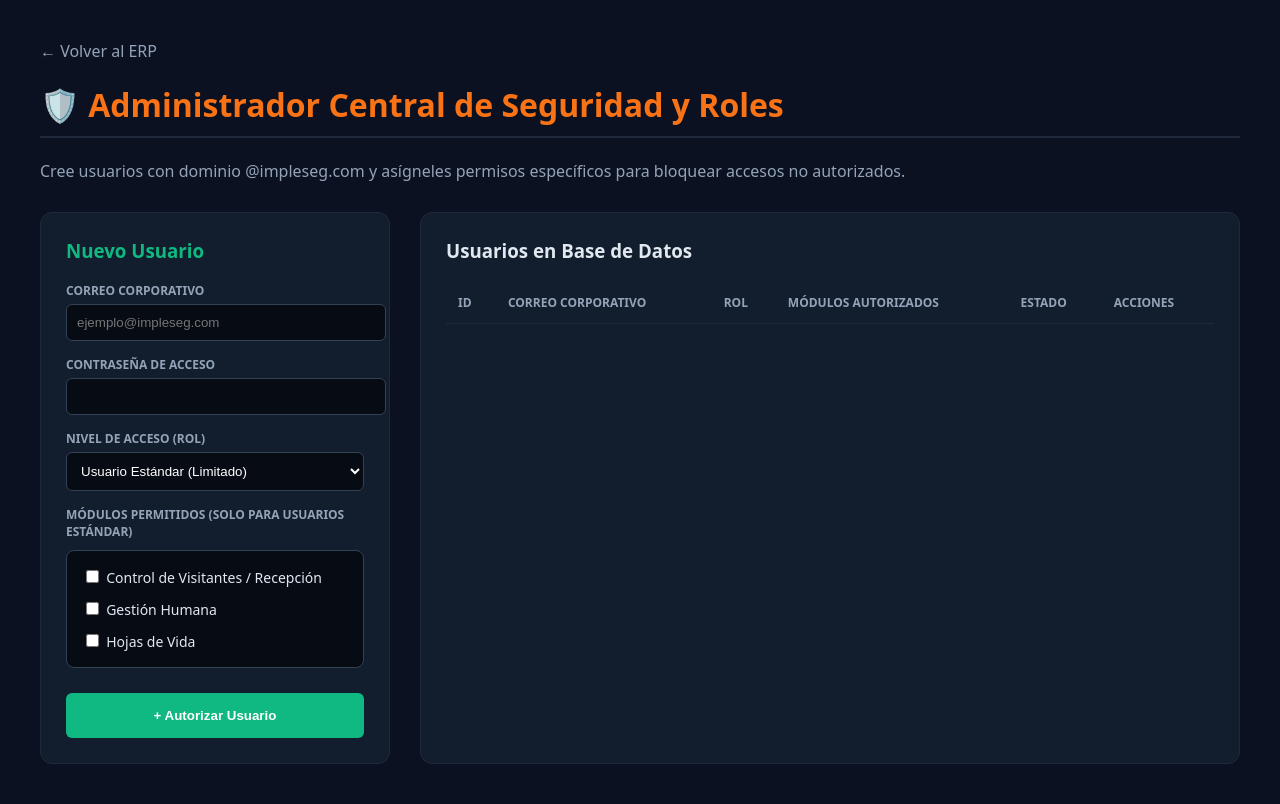
After one commit to steven464328/IMPLESEG, a FastAPI app: template app/templates/admin_usuarios.html in a window 1280 px wide. The commit adds this page. Run offline with FastAPI, Linux system fonts and the light colour scheme; the template is opened without the code that fills it, so the values that code supplies are empty; parts of the project's set-up code (start-up, migrations or seed data) failed here and were passed over.

Commit message:
Security: Arquitectura final RBAC, tabla de usuarios en PostgreSQL, bloqueos de seguridad e interfaz Admin.

```diff
--- a/app/main.py
+++ b/app/main.py
@@ -1,27 +1,47 @@
 import os
-from fastapi import FastAPI, Request, Form
+from fastapi import FastAPI, Request, Form, Depends
 from fastapi.responses import HTMLResponse, RedirectResponse, FileResponse
 from fastapi.staticfiles import StaticFiles
-from app.database import init_db
+from sqlalchemy import text
+from sqlmodel import Session
 
-# 1. IMPORTAR ROUTERS
+from app.database import init_db, get_session, engine
 from app.routers import (
     dashboard, equipos, gh_inventario, gh_asignaciones,
     gh_bajas, recepcion, etiquetas_usb, dashboard_equipos,
-    impresoras, hv_equipos, visitantes
+    impresoras, hv_equipos, visitantes, usuarios
 )
 
 BASE_DIR = os.path.dirname(os.path.abspath(__file__))
 
-app = FastAPI(title="ERP IMPLESEG", version="2.0.0")
+app = FastAPI(title="ERP IMPLESEG SEGURO", version="3.0")
 
 @app.on_event("startup")
 def startup():
     init_db()
+    # Crear la tabla de seguridad y el Administrador Maestro automáticamente
+    with Session(engine) as session:
+        session.execute(text("""
+            CREATE TABLE IF NOT EXISTS usuarios (
+                id SERIAL PRIMARY KEY,
+                correo VARCHAR UNIQUE NOT NULL,
+                password VARCHAR NOT NULL,
+                rol VARCHAR NOT NULL,
+                modulos TEXT NOT NULL,
+                activo BOOLEAN DEFAULT TRUE
+            );
+        """))
+        admin_check = session.execute(text("SELECT * FROM usuarios WHERE id = 1")).first()
+        if not admin_check:
+            session.execute(text("""
+                INSERT INTO usuarios (correo, password, rol, modulos, activo)
+                VALUES ('admin@impleseg.com', 'impleseg2026', 'administrador', 'todos', TRUE)
+            """))
+        session.commit()
 
 app.mount("/static", StaticFiles(directory=os.path.join(BASE_DIR, "static")), name="static")
 
-# 2. INCLUIR ROUTERS DE API
+# Incluir todos los routers
 app.include_router(dashboard.router)
 app.include_router(equipos.router)
 app.include_router(gh_inventario.router)
@@ -33,17 +53,39 @@ app.include_router(dashboard_equipos.router)
 app.include_router(impresoras.router)
 app.include_router(hv_equipos.router)
 app.include_router(visitantes.router)
+app.include_router(usuarios.router) # El nuevo router de seguridad
 
-USUARIOS_PERMITIDOS = {
-    "admin@impleseg.com": "admin123",
-    "gerencia@impleseg.com": "impleseg2024",
-    "sistemas@impleseg.com": "sistemas2024"
-}
+# ==============================================================================
+# MOTOR DE SEGURIDAD (INTERCEPTOR DE RUTAS)
+# ==============================================================================
+def verificar_acceso(request: Request, session: Session, modulo_requerido: str = None):
+    correo = request.cookies.get("sesion_erp")
+    if not correo:
+        return RedirectResponse(url="/login")
 
-def verificar_sesion(request: Request):
-    usuario = request.cookies.get("sesion_erp")
-    return usuario in USUARIOS_PERMITIDOS
+    user = session.execute(text("SELECT * FROM usuarios WHERE correo = :c AND activo = TRUE"), {"c": correo}).mappings().first()
+    if not user:
+        return RedirectResponse(url="/logout") # Lo expulsa si fue desactivado
 
+    if user["rol"] == "administrador":
+        return None # El administrador pasa derecho a todo
+
+    if modulo_requerido:
+        modulos = user["modulos"].split(",")
+        if modulo_requerido not in modulos:
+            return HTMLResponse(content=f"""
+                <div style="font-family:sans-serif; text-align:center; padding:100px 20px; background:#0f172a; color:#fff; height:100vh;">
+                    <h1 style="color:#ef4444; font-size:45px;">🚫 ACCESO DENEGADO</h1>
+                    <p style="font-size:18px; color:#cbd5e1;">La cuenta corporativa <b>{correo}</b> no tiene permisos asignados por el administrador para ingresar al módulo de <b>{modulo_requerido.upper()}</b>.</p>
+                    <br><br>
+                    <button onclick="window.history.back()" style="padding:15px 30px; background:#f97316; color:white; border:none; border-radius:8px; cursor:pointer; font-size:16px; font-weight:bold;">← Volver atrás</button>
+                </div>
+            """, status_code=403)
+    return None
+
+# ==============================================================================
+# SISTEMA DE LOGIN Y LOGOUT
+# ==============================================================================
 @app.get("/login", response_class=HTMLResponse)
 def login_page():
     html = """
@@ -51,23 +93,24 @@ def login_page():
     <html lang="es">
     <head>
         <meta charset="UTF-8">
-        <title>Login · IMPLESEG ERP</title>
+        <title>Login Seguro · IMPLESEG ERP</title>
         <style>
-            body { background: #0b1121; color: #fff; font-family: sans-serif; display: flex; justify-content: center; align-items: center; height: 100vh; margin: 0; }
-            .login-box { background: #1e293b; padding: 40px; border-radius: 12px; box-shadow: 0 10px 25px rgba(0,0,0,0.5); text-align: center; width: 320px; border-top: 4px solid #10b981; }
-            input { width: 100%; padding: 12px; margin: 10px 0; border-radius: 6px; border: 1px solid #334155; background: #0f172a; color: white; box-sizing: border-box; }
-            button { width: 100%; padding: 12px; background: #10b981; color: white; border: none; border-radius: 6px; font-weight: bold; cursor: pointer; margin-top: 10px; }
-            button:hover { background: #059669; }
+            body { background: #070b14; color: #fff; font-family: system-ui, sans-serif; display: flex; justify-content: center; align-items: center; height: 100vh; margin: 0; }
+            .login-box { background: #121e2d; padding: 40px; border-radius: 12px; box-shadow: 0 15px 35px rgba(0,0,0,0.8); text-align: center; width: 340px; border-top: 4px solid #f97316; }
+            input { width: 100%; padding: 14px; margin: 10px 0; border-radius: 6px; border: 1px solid #334155; background: #0b131e; color: white; box-sizing: border-box; outline:none; }
+            input:focus { border-color: #f97316; }
+            button { width: 100%; padding: 14px; background: #f97316; color: white; border: none; border-radius: 6px; font-weight: bold; cursor: pointer; margin-top: 15px; font-size:16px;}
+            button:hover { background: #ea580c; }
         </style>
     </head>
     <body>
         <div class="login-box">
-            <h2 style="color:#10b981; margin-top:0;">IMPLESEG ERP</h2>
-            <p style="font-size:13px; color:#94a3b8; margin-bottom:20px;">Acceso restringido a personal autorizado</p>
+            <h2 style="color:#f97316; margin-top:0;">IMPLESEG ERP</h2>
+            <p style="font-size:13px; color:#94a3b8; margin-bottom:20px;">Utilice su cuenta corporativa Google Workspace (@impleseg.com)</p>
             <form method="POST" action="/login">
-                <input type="email" name="correo" placeholder="Correo corporativo" required>
-                <input type="password" name="password" placeholder="Contraseña" required>
-                <button type="submit">Iniciar Sesión</button>
+                <input type="email" name="correo" placeholder="usuario@impleseg.com" required>
+                <input type="password" name="password" placeholder="Contraseña de acceso" required>
+                <button type="submit">Autenticar</button>
             </form>
         </div>
     </body>
@@ -76,40 +119,65 @@ def login_page():
     return HTMLResponse(content=html)
 
 @app.post("/login")
-def procesar_login(correo: str = Form(...), password: str = Form(...)):
-    if correo in USUARIOS_PERMITIDOS and USUARIOS_PERMITIDOS[correo] == password:
-        response = RedirectResponse(url="/", status_code=302)
+def procesar_login(correo: str = Form(...), password: str = Form(...), session: Session = Depends(get_session)):
+    if not correo.endswith("@impleseg.com"):
+        return HTMLResponse("<script>alert('ALERTA: Solo se admiten correos corporativos autorizados (@impleseg.com)'); window.location.href='/login';</script>")
+
+    user = session.execute(text("SELECT * FROM usuarios WHERE correo = :c AND password = :p AND activo = TRUE"), {"c": correo, "p": password}).mappings().first()
+
+    if user:
+        # Enrutamiento inteligente: Si no es admin, mándalo a su primer módulo asignado
+        url_destino = "/"
+        if user["rol"] != "administrador":
+            modulos = user["modulos"].split(",")
+            if "visitantes" in modulos: url_destino = "/visitantes"
+            elif "gestion_humana" in modulos: url_destino = "/gestion-humana"
+            elif "hojas_vida" in modulos: url_destino = "/hojas_vida"
+
+        response = RedirectResponse(url=url_destino, status_code=302)
         response.set_cookie(key="sesion_erp", value=correo, max_age=86400)
+        response.set_cookie(key="rol_erp", value=user["rol"], max_age=86400)
         return response
-    return HTMLResponse(content="<script>alert('Credenciales incorrectas'); window.location.href='/login';</script>")
+
+    return HTMLResponse("<script>alert('Credenciales incorrectas o usuario desactivado.'); window.location.href='/login';</script>")
 
 @app.get("/logout")
 def logout():
     response = RedirectResponse(url="/login", status_code=302)
     response.delete_cookie("sesion_erp")
+    response.delete_cookie("rol_erp")
     return response
 
+# ==============================================================================
+# PROTECCIÓN DE RUTAS DEL ERP
+# ==============================================================================
 @app.get("/")
-def index(request: Request):
-    if not verificar_sesion(request):
-        return RedirectResponse(url="/login")
+def index(request: Request, session: Session = Depends(get_session)):
+    fallo = verificar_acceso(request, session) # Menu general requiere logueo basico
+    if fallo: return fallo
     return FileResponse(os.path.join(BASE_DIR, "templates", "index.html"))
 
+@app.get("/admin-usuarios")
+def admin_usuarios_view(request: Request, session: Session = Depends(get_session)):
+    # Esta ruta ni siquiera tiene nombre de modulo, SOLO administrador la pasa.
+    fallo = verificar_acceso(request, session, "MODULO_IMPOSIBLE_SOLO_ADMIN")
+    if fallo: return fallo
+    return FileResponse(os.path.join(BASE_DIR, "templates", "admin_usuarios.html"))
+
+@app.get("/visitantes")
+def visitantes_view(request: Request, session: Session = Depends(get_session)):
+    fallo = verificar_acceso(request, session, "visitantes")
+    if fallo: return fallo
+    return FileResponse(os.path.join(BASE_DIR, "templates", "visitantes.html"))
+
 @app.get("/gestion-humana")
-def gestion_humana(request: Request):
-    if not verificar_sesion(request):
-        return RedirectResponse(url="/login")
+def gestion_humana(request: Request, session: Session = Depends(get_session)):
+    fallo = verificar_acceso(request, session, "gestion_humana")
+    if fallo: return fallo
     return FileResponse(os.path.join(BASE_DIR, "templates", "gestion_humana.html"))
 
 @app.get("/hojas_vida")
-def hojas_vida(request: Request):
-    if not verificar_sesion(request):
-        return RedirectResponse(url="/login")
+def hojas_vida(request: Request, session: Session = Depends(get_session)):
+    fallo = verificar_acceso(request, session, "hojas_vida")
+    if fallo: return fallo
     return FileResponse(os.path.join(BASE_DIR, "templates", "hojas_vida.html"))
-
-# 3. RUTA DE VISTA PARA VISITANTES
-@app.get("/visitantes")
-def visitantes_view(request: Request):
-    if not verificar_sesion(request):
-        return RedirectResponse(url="/login")
-    return FileResponse(os.path.join(BASE_DIR, "templates", "visitantes.html"))
--- /dev/null
+++ b/app/templates/admin_usuarios.html
@@ -0,0 +1,128 @@
+<!DOCTYPE html>
+<html lang="es">
+<head>
+    <meta charset="UTF-8">
+    <title>Gestión de Roles y Accesos | IMPLESEG</title>
+    <style>
+        body { background: #0b1121; color: #e2e8f0; font-family: system-ui; padding: 40px; margin: 0; }
+        h1 { color: #f97316; border-bottom: 2px solid #1e293b; padding-bottom: 10px; }
+        .panel-grid { display: grid; grid-template-columns: 350px 1fr; gap: 30px; margin-top: 30px; }
+        .form-box, .table-box { background: #121e2d; padding: 25px; border-radius: 12px; border: 1px solid #1e293b; }
+        label { display: block; font-size: 12px; color: #94a3b8; font-weight: bold; margin: 15px 0 5px; text-transform: uppercase; }
+        input[type="email"], input[type="text"], select { width: 100%; padding: 10px; border-radius: 6px; border: 1px solid #334155; background: #070b14; color: #fff; }
+        .checkbox-group { display: flex; flex-direction: column; gap: 10px; margin-top: 10px; background: #070b14; padding: 15px; border-radius: 8px; border: 1px solid #334155;}
+        .checkbox-group label { display: inline; margin: 0; font-weight: normal; font-size: 14px; text-transform: none; color:#e2e8f0;}
+        button.btn-guardar { width: 100%; padding: 15px; background: #10b981; color: white; font-weight: bold; border: none; border-radius: 6px; margin-top: 25px; cursor: pointer; }
+        button.btn-guardar:hover { background: #059669; }
+        table { width: 100%; border-collapse: collapse; margin-top: 10px; }
+        th, td { padding: 12px; text-align: left; border-bottom: 1px solid #1e293b; font-size: 14px; }
+        th { color: #94a3b8; font-size: 12px; text-transform: uppercase; }
+        .btn-estado { background: #3b82f6; color: #fff; border: none; padding: 5px 10px; border-radius: 4px; cursor: pointer; font-size: 12px; }
+        .btn-borrar { background: #ef4444; color: #fff; border: none; padding: 5px 10px; border-radius: 4px; cursor: pointer; font-size: 12px; }
+        .badge { background: #334155; padding: 3px 8px; border-radius: 12px; font-size: 11px; margin-right: 5px; }
+    </style>
+</head>
+<body>
+
+    <a href="/" style="color: #94a3b8; text-decoration: none;">← Volver al ERP</a>
+    <h1>🛡️ Administrador Central de Seguridad y Roles</h1>
+    <p style="color: #94a3b8;">Cree usuarios con dominio @impleseg.com y asígneles permisos específicos para bloquear accesos no autorizados.</p>
+
+    <div class="panel-grid">
+        <div class="form-box">
+            <h3 style="margin-top:0; color:#10b981;">Nuevo Usuario</h3>
+            <form id="form-user">
+                <label>Correo Corporativo</label>
+                <input type="email" id="u-correo" placeholder="ejemplo@impleseg.com" required>
+
+                <label>Contraseña de Acceso</label>
+                <input type="text" id="u-pass" required>
+
+                <label>Nivel de Acceso (Rol)</label>
+                <select id="u-rol" onchange="toggleModulos()">
+                    <option value="usuario">Usuario Estándar (Limitado)</option>
+                    <option value="administrador">Administrador Total</option>
+                </select>
+
+                <div id="caja-modulos">
+                    <label>Módulos Permitidos (Solo para Usuarios Estándar)</label>
+                    <div class="checkbox-group">
+                        <div><input type="checkbox" value="visitantes" class="chk-mod"> <label>Control de Visitantes / Recepción</label></div>
+                        <div><input type="checkbox" value="gestion_humana" class="chk-mod"> <label>Gestión Humana</label></div>
+                        <div><input type="checkbox" value="hojas_vida" class="chk-mod"> <label>Hojas de Vida</label></div>
+                    </div>
+                </div>
+
+                <button type="submit" class="btn-guardar">+ Autorizar Usuario</button>
+            </form>
+        </div>
+
+        <div class="table-box">
+            <h3 style="margin-top:0;">Usuarios en Base de Datos</h3>
+            <table>
+                <thead>
+                    <tr>
+                        <th>ID</th><th>Correo Corporativo</th><th>Rol</th><th>Módulos Autorizados</th><th>Estado</th><th>Acciones</th>
+                    </tr>
+                </thead>
+                <tbody id="tb-usuarios"></tbody>
+            </table>
+        </div>
+    </div>
+
+    <script>
+        function toggleModulos() {
+            const rol = document.getElementById('u-rol').value;
+            document.getElementById('caja-modulos').style.display = rol === 'administrador' ? 'none' : 'block';
+        }
+
+        async function cargarUsuarios() {
+            const res = await fetch('/api/usuarios');
+            const data = await res.json();
+            document.getElementById('tb-usuarios').innerHTML = data.map(u => `
+                <tr>
+                    <td style="color:#64748b;">#${u.id}</td>
+                    <td style="font-weight:bold;">${u.correo}</td>
+                    <td><span style="color:${u.rol === 'administrador' ? '#f97316' : '#3b82f6'}">${u.rol.toUpperCase()}</span></td>
+                    <td>${u.rol === 'administrador' ? '<span class="badge">TODOS</span>' : u.modulos.split(',').map(m => m ? `<span class="badge">${m}</span>` : '').join('')}</td>
+                    <td><span style="color:${u.activo ? '#10b981' : '#ef4444'}; font-weight:bold;">${u.activo ? 'ACTIVO' : 'BLOQUEADO'}</span></td>
+                    <td>
+                        <button class="btn-estado" onclick="cambiarEstado(${u.id})">Bloquear/Activar</button>
+                        <button class="btn-borrar" onclick="borrarUsuario(${u.id})">Eliminar</button>
+                    </td>
+                </tr>
+            `).join('');
+        }
+
+        document.getElementById('form-user').onsubmit = async (e) => {
+            e.preventDefault();
+            const mods = Array.from(document.querySelectorAll('.chk-mod:checked')).map(c => c.value).join(',');
+
+            const payload = {
+                correo: document.getElementById('u-correo').value,
+                password: document.getElementById('u-pass').value,
+                rol: document.getElementById('u-rol').value,
+                modulos: document.getElementById('u-rol').value === 'administrador' ? 'todos' : mods
+            };
+
+            const res = await fetch('/api/usuarios', { method: 'POST', headers: {'Content-Type': 'application/json'}, body: JSON.stringify(payload) });
+            if(res.ok) { alert('✅ Usuario creado.'); document.getElementById('form-user').reset(); cargarUsuarios(); }
+            else { const err = await res.json(); alert('❌ ' + err.detail); }
+        };
+
+        async function borrarUsuario(id) {
+            if(confirm('¿Eliminar usuario definitivamente?')) {
+                const res = await fetch('/api/usuarios/' + id, { method: 'DELETE' });
+                if(res.ok) cargarUsuarios(); else { const err = await res.json(); alert(err.detail); }
+            }
+        }
+
+        async function cambiarEstado(id) {
+            const res = await fetch(`/api/usuarios/${id}/estado`, { method: 'PUT' });
+            if(res.ok) cargarUsuarios(); else { const err = await res.json(); alert(err.detail); }
+        }
+
+        cargarUsuarios();
+    </script>
+</body>
+</html>
```
Also changed, not shown: app/routers/usuarios.py (added, +63 -0 lines), app/templates/visitantes.html (+16 -0 lines).
